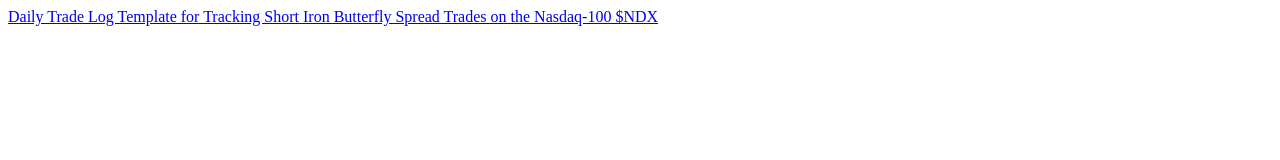
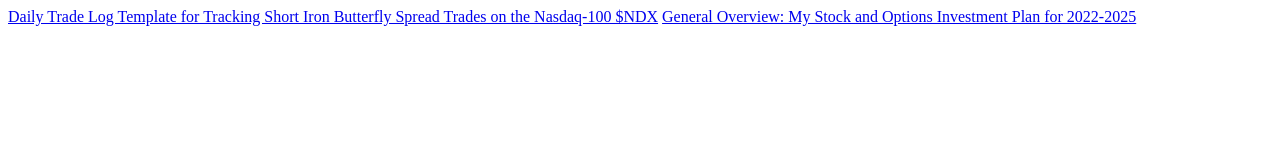
Before and after one commit to jaden-riley/trading, a plain HTML site: page index.html in a window 1280 px wide. Drawn offline with Linux system fonts and the light colour scheme.

Commit message:
Update index.html

```diff
--- a/index.html
+++ b/index.html
@@ -1 +1,3 @@
 <a href="https://jaden-riley.github.io/trading/templates/Daily-Trade-Log-Template-Short-Iron-Butterfly.xlsx">Daily Trade Log Template for Tracking Short Iron Butterfly Spread Trades on the Nasdaq-100 $NDX</a>
+
+<a href="http://jaden-riley.github.io/trading/templates/General-Plan-with-Stock-List-6July2022.xlsx">General Overview: My Stock and Options Investment Plan for 2022-2025</a>
```
